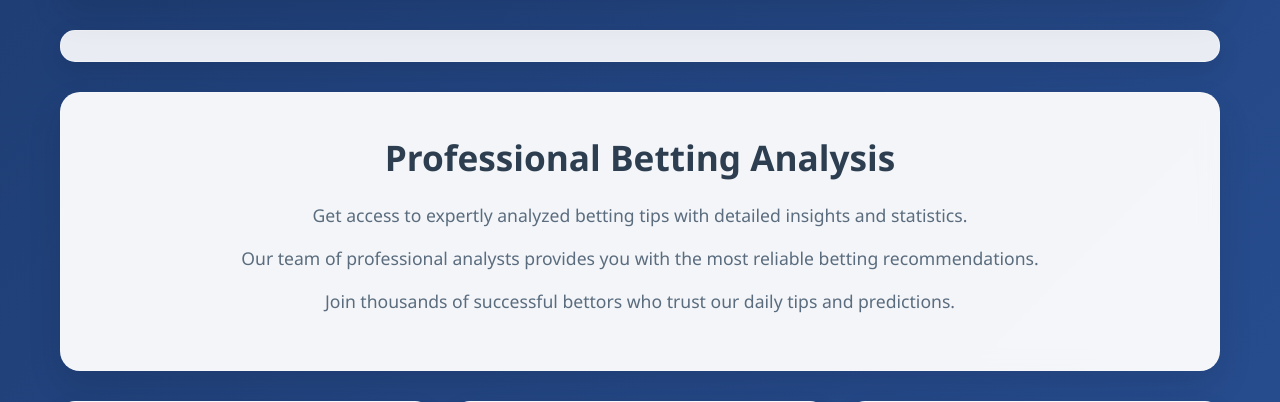
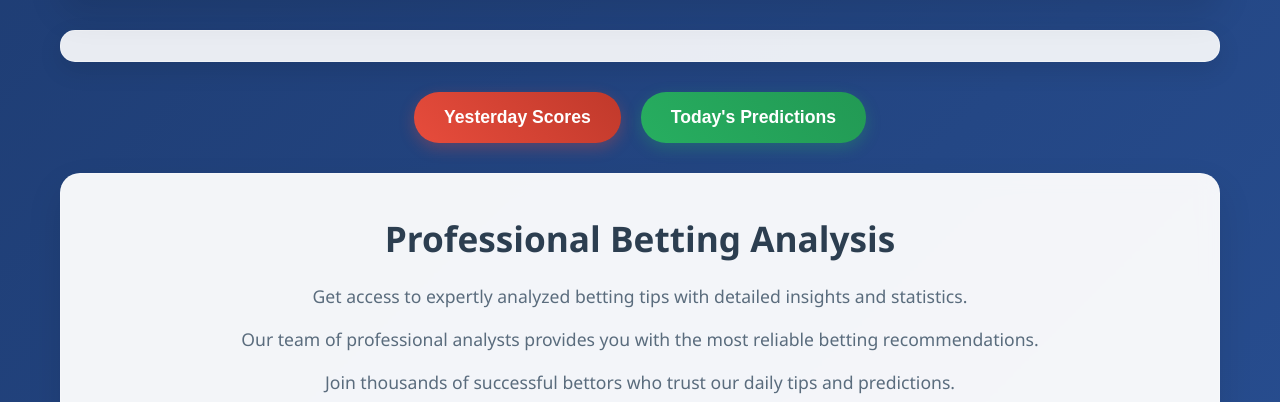
Before and after one commit to benmarshall254/Surebet-flask-app22, a Flask app: page / in a window 1280 px wide. Shown: the part 230-632 px from the top of the page. Run offline with Flask 3, Linux system fonts and the light colour scheme; data that the repository does not hold is empty.

Commit message:
Update index.html

```diff
--- a/templates/index.html
+++ b/templates/index.html
@@ -53,6 +53,66 @@
             color: #7f8c8d;
             font-weight: 300;
             margin-bottom: 20px;
+        }
+
+        .ad-banner {
+            margin: 30px 0;
+            background: rgba(255, 255, 255, 0.9);
+            border-radius: 15px;
+            padding: 15px;
+            box-shadow: 0 8px 25px rgba(0, 0, 0, 0.1);
+            border: 1px solid rgba(255, 255, 255, 0.3);
+        }
+
+        .nav-buttons {
+            display: flex;
+            justify-content: center;
+            gap: 20px;
+            margin: 30px 0;
+            flex-wrap: wrap;
+        }
+
+        .nav-btn {
+            background: linear-gradient(45deg, #3498db, #2980b9);
+            color: white;
+            padding: 15px 30px;
+            border: none;
+            border-radius: 25px;
+            font-size: 1.1rem;
+            font-weight: 600;
+            text-decoration: none;
+            display: inline-block;
+            transition: all 0.3s ease;
+            box-shadow: 0 5px 15px rgba(52, 152, 219, 0.3);
+            cursor: pointer;
+            min-width: 180px;
+            text-align: center;
+        }
+
+        .nav-btn:hover {
+            transform: translateY(-3px);
+            box-shadow: 0 8px 25px rgba(52, 152, 219, 0.4);
+            background: linear-gradient(45deg, #2980b9, #1f618d);
+        }
+
+        .nav-btn.yesterday {
+            background: linear-gradient(45deg, #e74c3c, #c0392b);
+            box-shadow: 0 5px 15px rgba(231, 76, 60, 0.3);
+        }
+
+        .nav-btn.yesterday:hover {
+            background: linear-gradient(45deg, #c0392b, #a93226);
+            box-shadow: 0 8px 25px rgba(231, 76, 60, 0.4);
+        }
+
+        .nav-btn.predictions {
+            background: linear-gradient(45deg, #27ae60, #229954);
+            box-shadow: 0 5px 15px rgba(39, 174, 96, 0.3);
+        }
+
+        .nav-btn.predictions:hover {
+            background: linear-gradient(45deg, #229954, #1e8449);
+            box-shadow: 0 8px 25px rgba(39, 174, 96, 0.4);
         }
 
         .hero-section {
@@ -120,15 +180,6 @@
             color: #7f8c8d;
             line-height: 1.5;
             font-size: 1rem;
-        }
-
-        .ad-banner {
-            margin: 30px 0;
-            background: rgba(255, 255, 255, 0.9);
-            border-radius: 15px;
-            padding: 15px;
-            box-shadow: 0 8px 25px rgba(0, 0, 0, 0.1);
-            border: 1px solid rgba(255, 255, 255, 0.3);
         }
 
         .cta-section {
@@ -242,6 +293,17 @@
             .features-grid {
                 grid-template-columns: 1fr;
             }
+
+            .nav-buttons {
+                flex-direction: column;
+                align-items: center;
+                gap: 15px;
+            }
+
+            .nav-btn {
+                width: 100%;
+                max-width: 280px;
+            }
         }
     </style>
 </head>
@@ -265,6 +327,12 @@
             <script>
                  (adsbygoogle = window.adsbygoogle || []).push({});
             </script>
+        </div>
+
+        <!-- Navigation Buttons -->
+        <div class="nav-buttons">
+            <button class="nav-btn yesterday" onclick="loadYesterdayScores()">Yesterday Scores</button>
+            <button class="nav-btn predictions" onclick="loadTodayPredictions()">Today's Predictions</button>
         </div>
 
         <!-- Hero Section -->
@@ -334,6 +402,33 @@
         }).catch(err => {
             // Silent fail - don't show errors to users
         });
+
+        // Navigation Functions
+        function loadYesterdayScores() {
+            fetch('/yesterday-scores')
+                .then(response => response.json())
+                .then(data => {
+                    displayScores(data, 'yesterday');
+                })
+                .catch(err => console.error('Error loading yesterday scores'));
+        }
+
+        function loadTodayPredictions() {
+            fetch('/today-predictions')
+                .then(response => response.json())
+                .then(data => {
+                    displayPredictions(data);
+                })
+                .catch(err => console.error('Error loading today predictions'));
+        }
+
+        function displayScores(data, type) {
+            console.log('Displaying scores:', data);
+        }
+
+        function displayPredictions(data) {
+            console.log('Displaying predictions:', data);
+        }
     </script>
 </body>
 </html>
```
